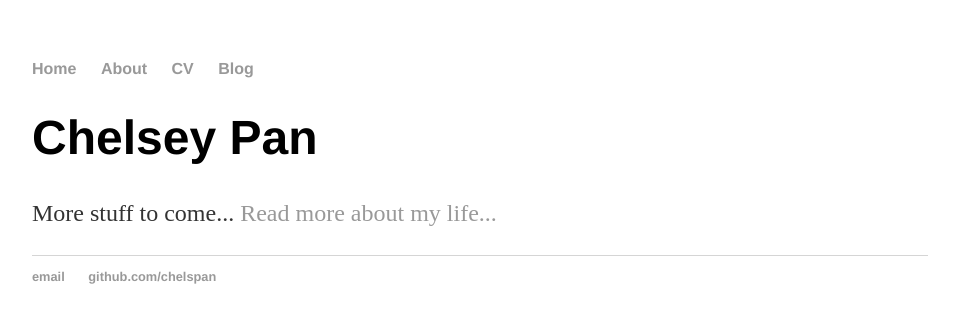
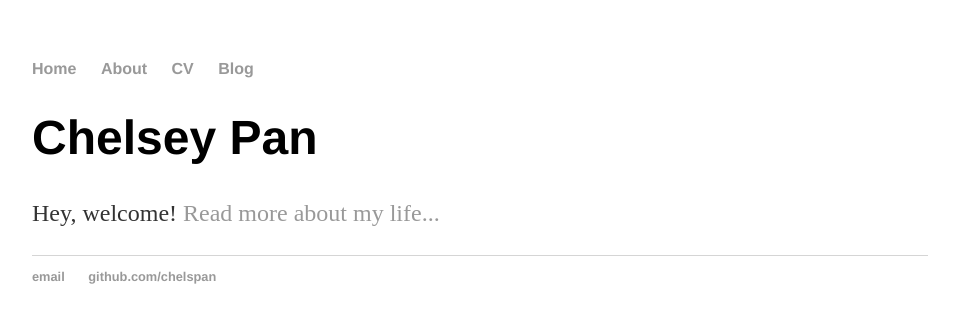
Before and after one commit to chelspan/chelspan.github.io, a Jekyll site: the page built from index.html, in a window 1280 px wide. Shown: the top 323 px of the page, without its empty margins (160-1119 px from the left). Built offline with Jekyll 4.4.1, drawn with Linux system fonts in a browser that asks for light colours.

Commit message:
Update index.html

```diff
--- a/index.html
+++ b/index.html
@@ -4,5 +4,5 @@ title: Chelsey Pan
 ---
 <div class="blurb">
 	<h1>Chelsey Pan</h1>
-	<p>More stuff to come... <a href="/about">Read more about my life...</a></p>
+	<p>Hey, welcome! <a href="/about">Read more about my life...</a></p>
 </div><!-- /.blurb -->
```
